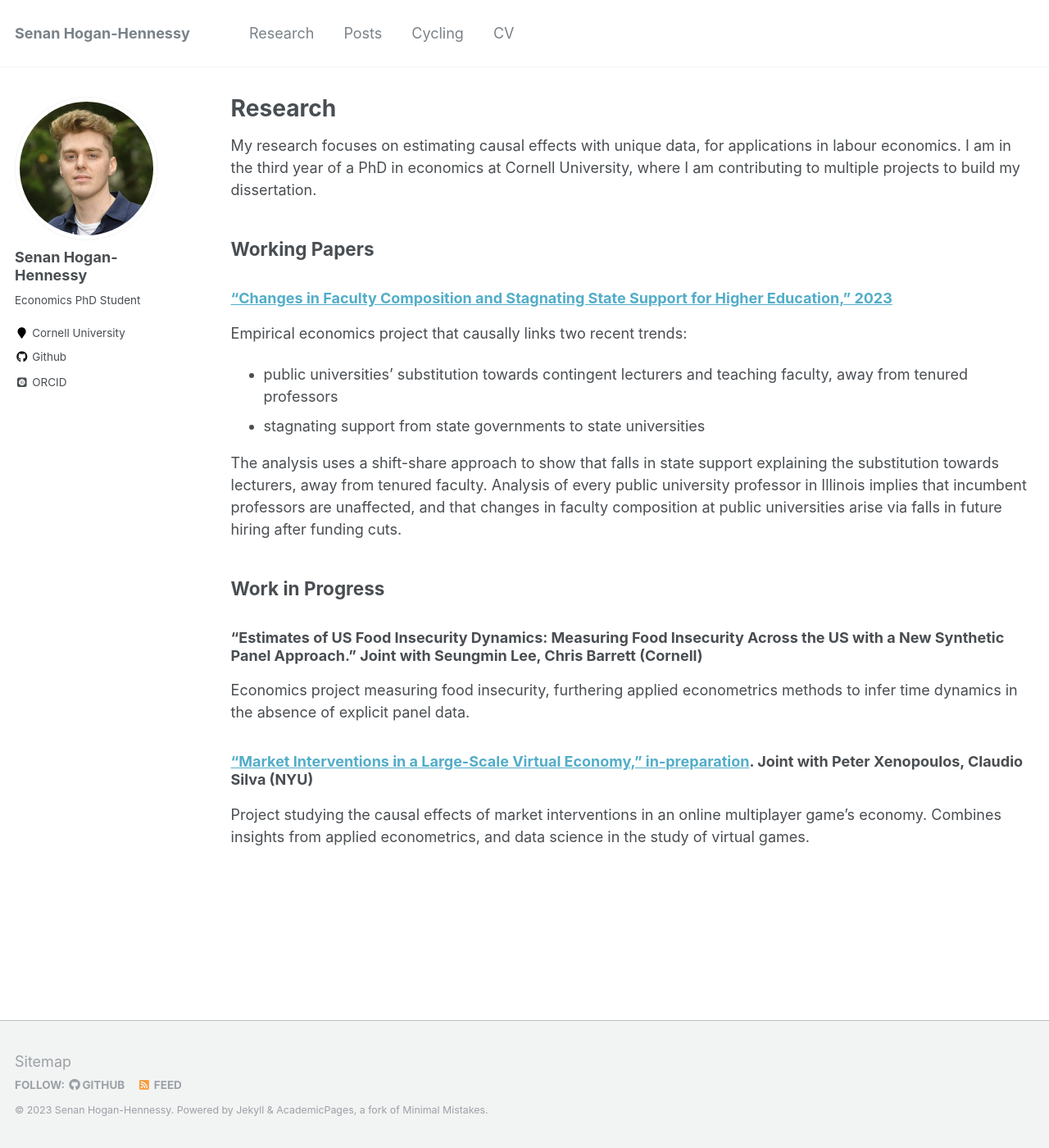
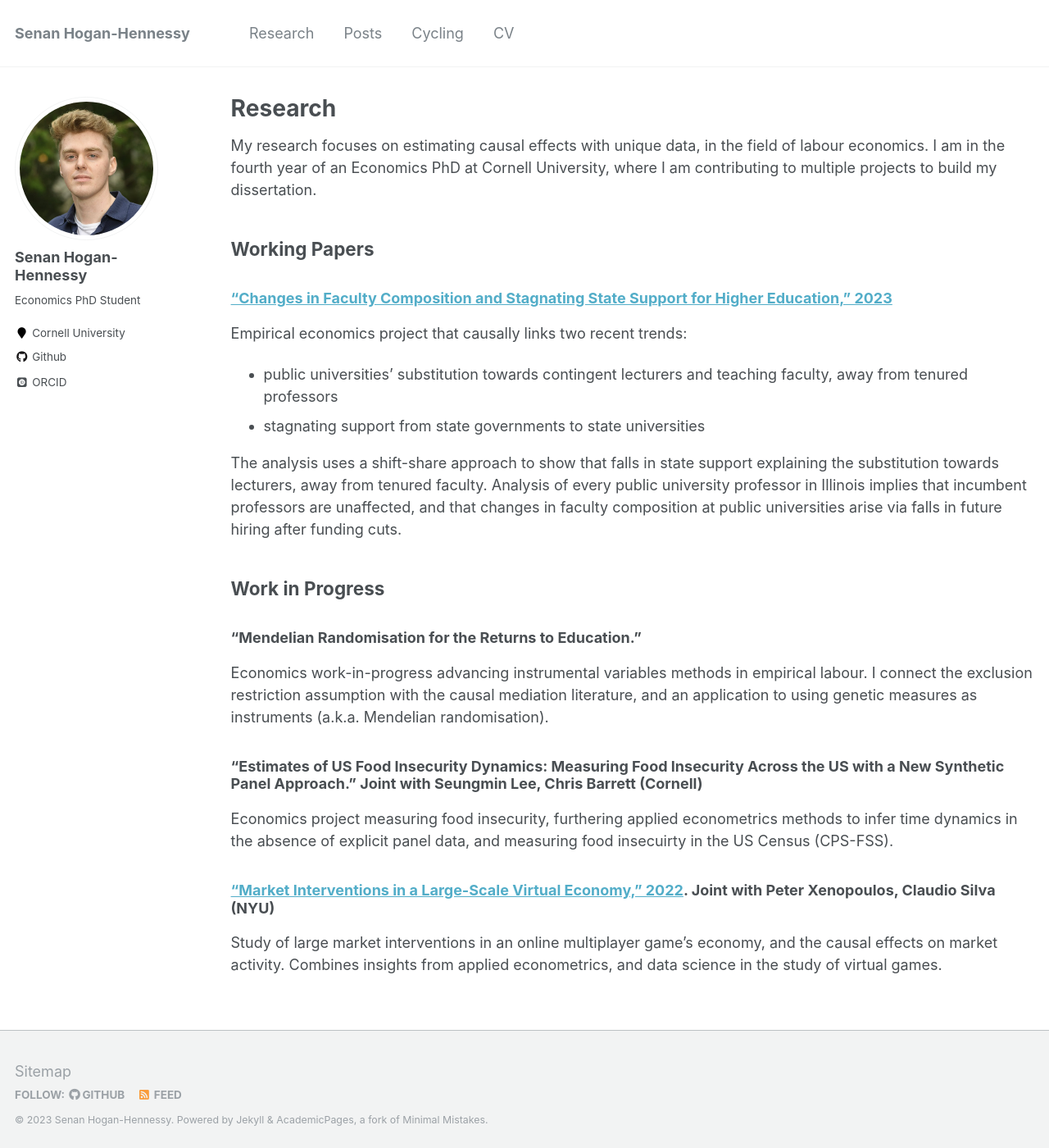
Before and after one commit to shoganhennessy/shoganhennessy.github.io, a Jekyll site: the page built from _pages/research.md, in a window 1280 px wide and 1400 px high. Shown: the whole window at 82% size. Built offline with Jekyll 4.4.1, drawn with Linux system fonts in a browser that asks for light colours; some web fonts are replaced.

Commit message:
updated site.

```diff
--- a/_pages/research.md
+++ b/_pages/research.md
@@ -5,8 +5,8 @@ permalink: /research/
 author_profile: true
 ---
 
-My research focuses on estimating causal effects with unique data, for applications in labour economics.
-I am in the third year of a PhD in economics at Cornell University, where I am contributing to multiple projects to build my dissertation.
+My research focuses on estimating causal effects with unique data, in the field of labour economics.
+I am in the fourth year of an Economics PhD at Cornell University, where I am contributing to multiple projects to build my dissertation.
 
 ## Working Papers
 
@@ -22,11 +22,16 @@ Analysis of every public university professor in Illinois implies that incumbent
 
 ## Work in Progress
 
+### “Mendelian Randomisation for the Returns to Education.”
+
+Economics work-in-progress advancing instrumental variables methods in empirical labour.
+I connect the exclusion restriction assumption with the causal mediation literature, and an application to using genetic measures as instruments (a.k.a. Mendelian randomisation).
+
 ### “Estimates of US Food Insecurity Dynamics: Measuring Food Insecurity Across the US with a New Synthetic Panel Approach."  Joint with Seungmin Lee, Chris Barrett (Cornell)
 
-Economics project measuring food insecurity, furthering applied econometrics methods to infer time dynamics in the absence of explicit panel data.
+Economics project measuring food insecurity, furthering applied econometrics methods to infer time dynamics in the absence of explicit panel data, and measuring food insecuirty in the US Census (CPS-FSS).
 
-### [“Market Interventions in a Large-Scale Virtual Economy,” in-preparation](https://doi.org/10.48550/arXiv.2210.07970). Joint with Peter Xenopoulos, Claudio Silva (NYU)
+### [“Market Interventions in a Large-Scale Virtual Economy,” 2022](https://doi.org/10.48550/arXiv.2210.07970). Joint with Peter Xenopoulos, Claudio Silva (NYU)
 
-Project studying the causal effects of market interventions in an online multiplayer game's economy.
+Study of large market interventions in an online multiplayer game's economy, and the causal effects on market activity.
 Combines insights from applied econometrics, and data science in the study of virtual games.
```
Also changed, not shown: _pages/about.md (+3 -2 lines), files/cv/bibliography.bib (+12 -12 lines), 3 other files.
